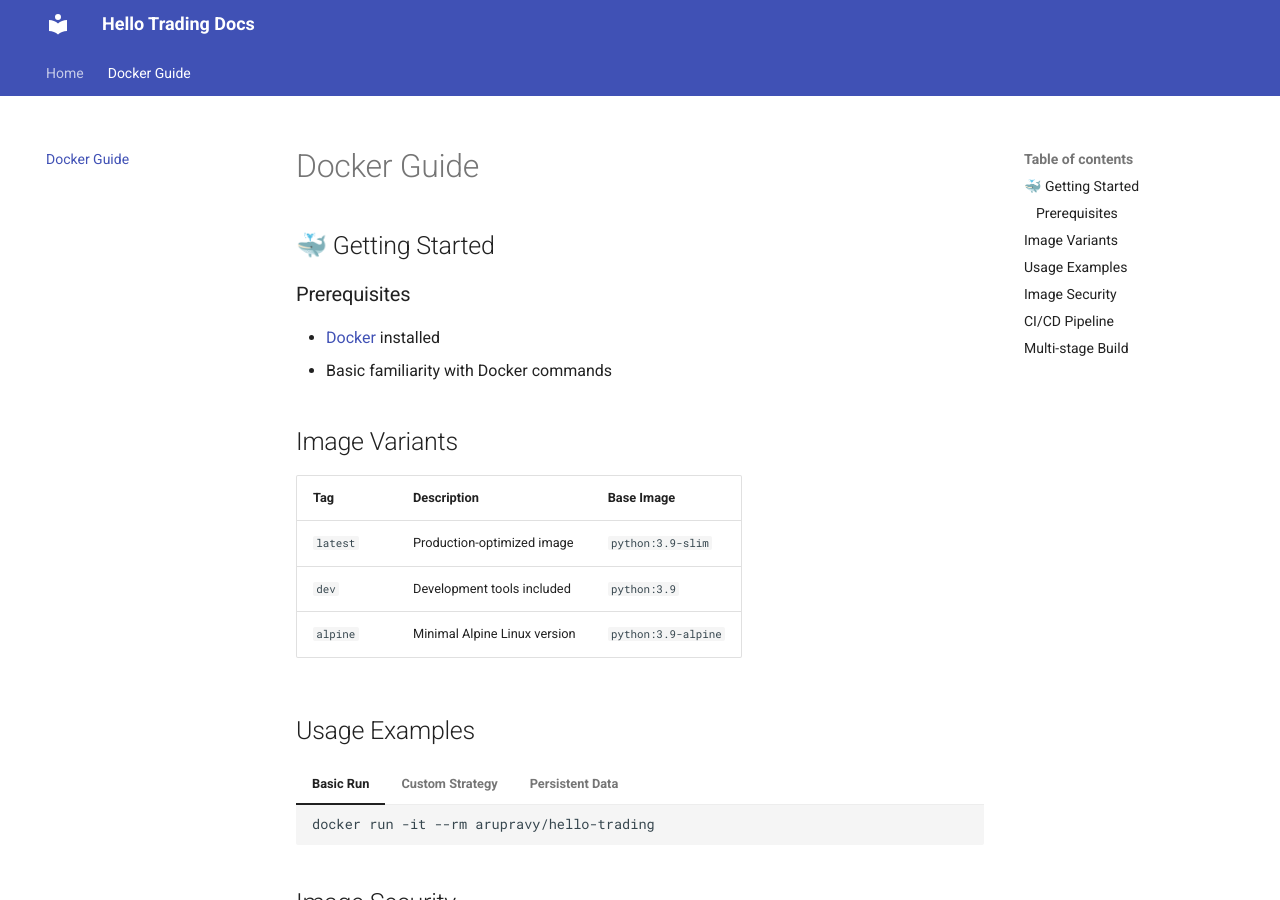
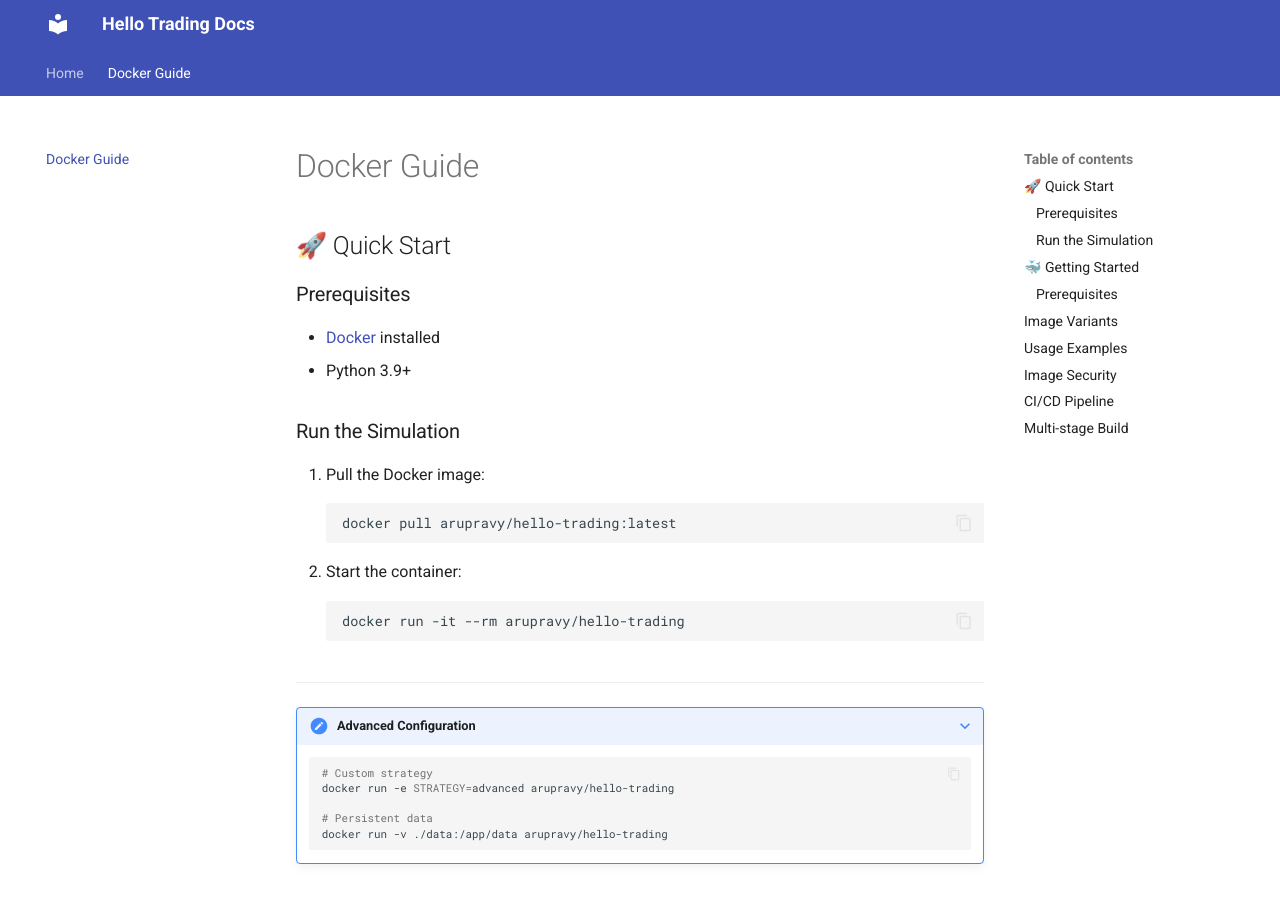
Before and after one commit to Arupravy/hello-trading, an MkDocs documentation site: the page built from docs/docker.md, in a window 1280 px wide and 900 px high. Built offline with MkDocs 1.6.1 and Material for MkDocs 9.7.7, drawn with Linux system fonts in a browser that asks for light colours.

````diff
--- a/docs/docker.md
+++ b/docs/docker.md
@@ -1,4 +1,31 @@
 # Docker Guide
+
+## 🚀 Quick Start
+
+### Prerequisites
+- [Docker](https://www.docker.com/) installed
+- Python 3.9+
+
+### Run the Simulation
+1. Pull the Docker image:
+   ```bash
+   docker pull arupravy/hello-trading:latest
+   ```
+2. Start the container:
+   ```bash
+   docker run -it --rm arupravy/hello-trading
+   ```
+
+---
+
+???+ note "Advanced Configuration"
+    ```bash
+    # Custom strategy
+    docker run -e STRATEGY=advanced arupravy/hello-trading
+
+    # Persistent data
+    docker run -v ./data:/app/data arupravy/hello-trading
+    ```
 
 ## 🐳 Getting Started
 
--- a/mkdocs.yml
+++ b/mkdocs.yml
@@ -1,11 +1,12 @@
 site_name: Hello Trading Docs
 
-# Theme configuration (changed from readthedocs to material for better tab support)
+# Theme configuration
 theme:
   name: material
   features:
     - navigation.tabs
-    - content.code.annotate
+    - content.tabs  # Changed from content.code.annotate
+    - content.code.copy  # Added for copy-to-clipboard buttons
   palette:
     - scheme: default
       primary: indigo
@@ -14,11 +15,14 @@
 # Navigation
 nav:
   - Home: index.md
-  - Docker Guide: docker.md  # Example additional page
+  - Docker Guide: docker.md
 
 # Plugins
 plugins:
-  - mermaid2
+  - mermaid2:
+      arguments:  # Add Mermaid initialization
+        theme: dark
+        securityLevel: loose
 
 # Markdown extensions
 markdown_extensions:
@@ -26,9 +30,11 @@
       custom_fences:
         - name: mermaid
           class: mermaid
-          format: !!python/name:pymdownx.superfences.fence_code_format ''
+          format: !!python/name:pymdownx.superfences.fence_code_format
   - pymdownx.tabbed
   - pymdownx.details
   - attr_list
   - md_in_html
   - admonition
+  - toc:
+      permalink: true
````
Also changed, not shown: 1 other file.
